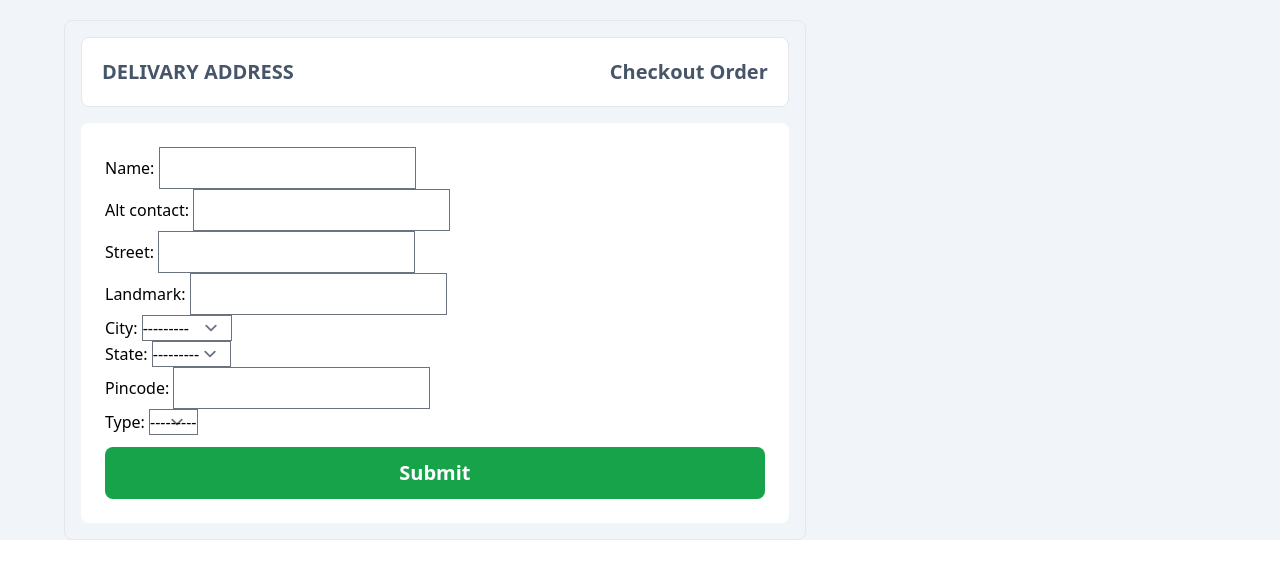
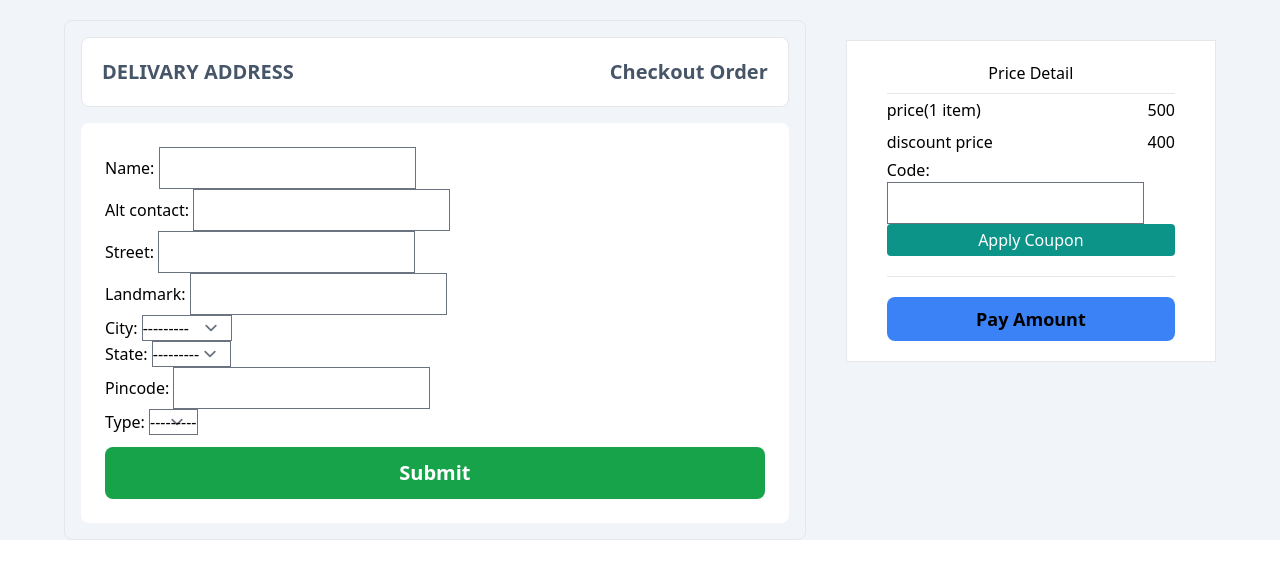
Before and after one commit to Mohan3C/Textio, a Django app: page /address in a window 1280 px wide. Shown: the part 69-648 px from the top of the page. Run offline with Django 5.2, Linux system fonts and the light colour scheme; a user stored in the database is signed in; some libraries are stand-ins or nearby versions.

Commit message:
modify address page

```diff
--- a/projecttextio/apptextio/templates/public/address.html
+++ b/projecttextio/apptextio/templates/public/address.html
@@ -19,7 +19,7 @@
                 {% csrf_token %}
                 {{form|crispy}}
                 <div class="mt-3">
-                   <input type="submit"  class="bg-green-600 py-3 text-xl font-semibold rounded-lg text-white w-full">
+                    <input type="submit" class="bg-green-600 py-3 text-xl font-semibold rounded-lg text-white w-full">
                 </div>
             </form>
 
@@ -28,11 +28,30 @@
         </div>
 
         <div class="w-4/12 mt-5">
+            <div class="flex flex-col top-0 sticky bg-white border mt-5 px-10 py-5">
+                <h1 class="text-center ">Price Detail </h1>
+                <hr class="mt-2">
+                <div class="flex flex-1 items-center justify-between  py-1">
+                    <p>price(1 item)</p>
+                    <p>500</p>
+                </div>
+                <div class="flex flex-1 items-center justify-between  py-1">
+                    <p>discount price </p>
+                    <p>400</p>
+                </div>
+                <form action="" method="post">
+                    {% csrf_token %}
+                    {{cform|crispy}}
 
-
+                    <input type="submit" value="Apply Coupon" class="bg-teal-600 rounded text-white px-2 py-1 w-full">
+                </form>
+                <hr class="mt-5 ">
+                <div class="flex flex-1 mt-5 ">
+                <a href="{% url 'makepayment' %}" class="text-lg font-semibold py-2 rounded-lg text-center bg-blue-500 w-full">Pay Amount</a>
+            </div>
+            </div>
 
         </div>
-
 
 
 
--- a/projecttextio/apptextio/views.py
+++ b/projecttextio/apptextio/views.py
@@ -48,10 +48,15 @@ def filter_product(request,id):
   page_obj = paging.get_page(page_number)
 
   return render(request,"main.html",{"categories":categories,"page_obj":page_obj})
+
 @login_required
 def checkoutaddress(request):
-  form = AddressForm(request.POST or None)
+
   data = {}
+  data['cform'] = CouponcartForm(request.POST or None)
+  data['form'] = AddressForm(request.POST or None)
+
+
   if  request.method == "POST":
     if form.is_valid():
       address = form.save(commit=False)
@@ -59,7 +64,6 @@ def checkoutaddress(request):
       address.save()
       return redirect(checkoutaddress)
 
-  data['form'] = form
   return render(request, 'public/address.html', data)
 
 @login_required
@@ -188,3 +192,7 @@ def RemoveCoupon(request, coupon_id):
     order.coupon_id = None
     order.save()
     return redirect(cart)
+
+
+def payment(request):
+  return render(request, 'public/make-payment.html')
--- a/projecttextio/projecttextio/urls.py
+++ b/projecttextio/projecttextio/urls.py
@@ -22,6 +22,7 @@ urlpatterns = [
     path("order/<int:product_id>/delete-from-cart/",deletefromcart,name="deletefromcart"),
     path("order/complete/",ordercomplete,name="ordercomplete"),
     path("addCoupon/", addCoupon, name="addCoupon"),
+    path("makepayment/", payment, name="makepayment"),
     path("RemoveCoupon/<int:coupon_id>/", RemoveCoupon, name="RemoveCoupon"),
     path("admin/coupons", manageCoupons, name="manageCoupons"),
     path("admin/coupons/<int:id>/delete/", delete_coupon, name="deletecoupon"),
```
Also changed, not shown: projecttextio/apptextio/templates/public/make-payment.html (added, +8 -0 lines), projecttextio/db.sqlite3.
